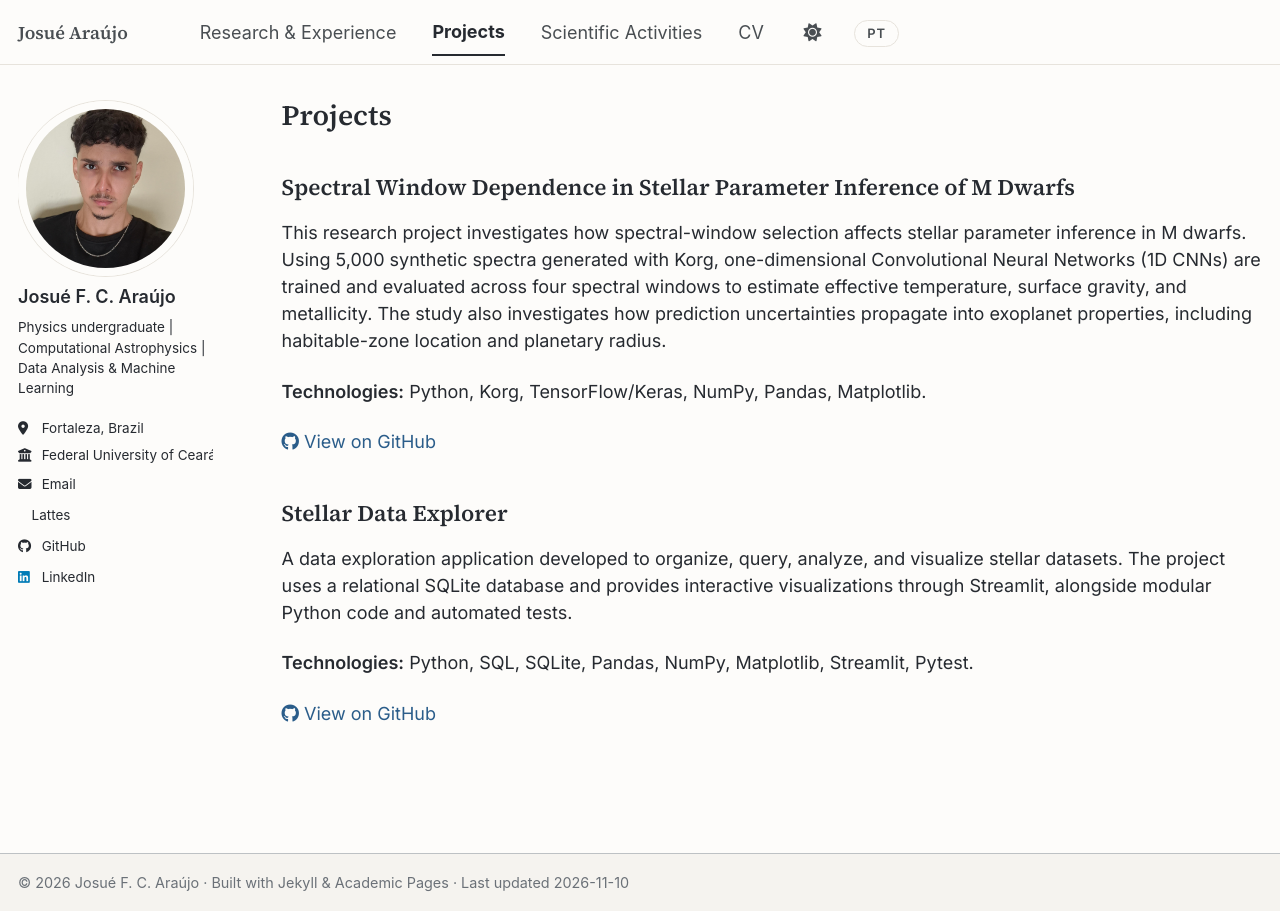
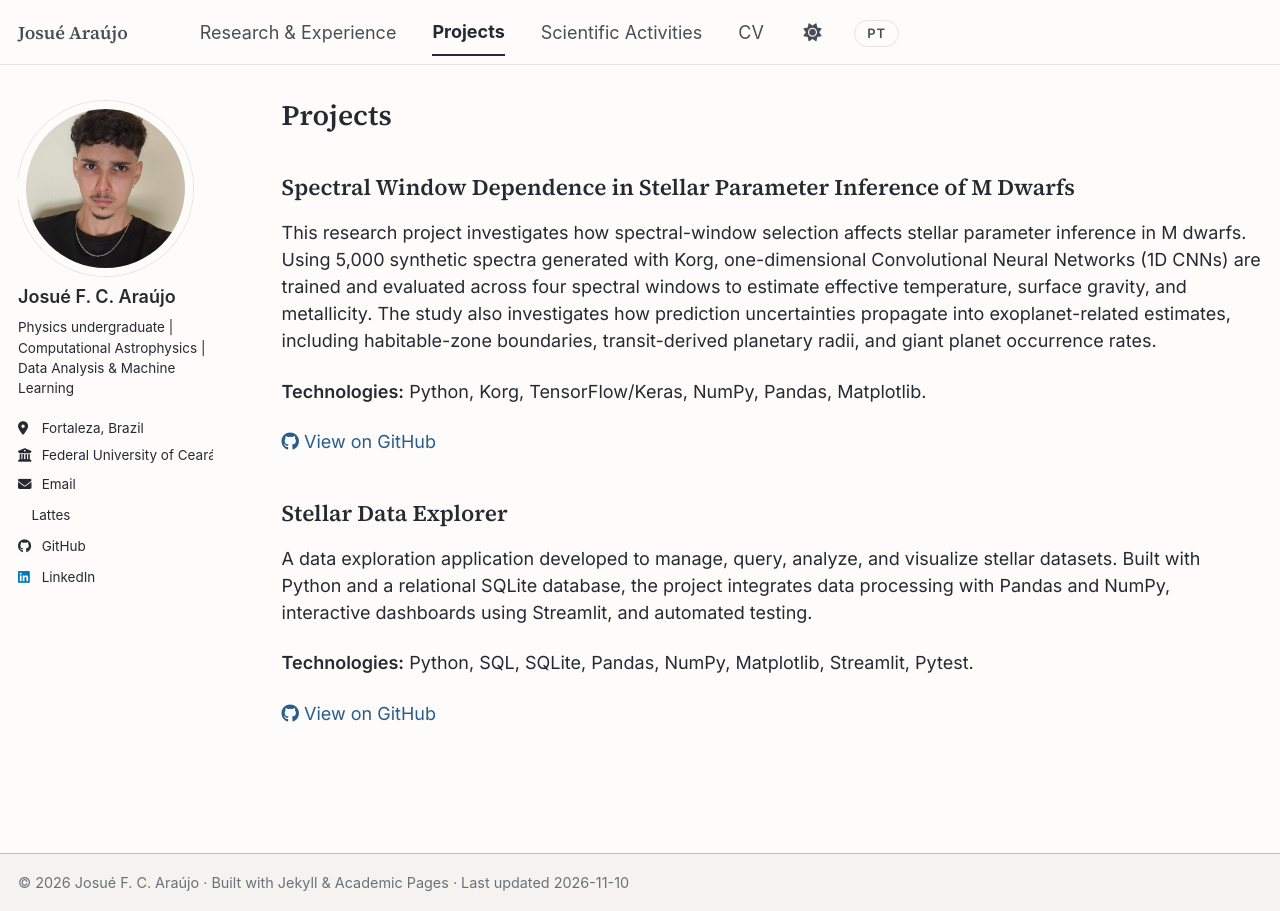
Before and after one commit to Acruxjj/Acruxjj.github.io, a Jekyll site: the page built from _pages/projects.md, in a window 1280 px wide. Built offline with Jekyll 4.4.1, drawn with Linux system fonts in a browser that asks for light colours; a style sheet for code colours, icons or effects is not loaded.

Commit message:
Update projects.md

```diff
--- a/_pages/projects.md
+++ b/_pages/projects.md
@@ -13,10 +13,10 @@ author_profile: true
 
   <p>
     <span data-lang="en">
-      This research project investigates how spectral-window selection affects stellar parameter inference in M dwarfs. Using 5,000 synthetic spectra generated with Korg, one-dimensional Convolutional Neural Networks (1D CNNs) are trained and evaluated across four spectral windows to estimate effective temperature, surface gravity, and metallicity. The study also investigates how prediction uncertainties propagate into exoplanet properties, including habitable-zone location and planetary radius.
+      This research project investigates how spectral-window selection affects stellar parameter inference in M dwarfs. Using 5,000 synthetic spectra generated with Korg, one-dimensional Convolutional Neural Networks (1D CNNs) are trained and evaluated across four spectral windows to estimate effective temperature, surface gravity, and metallicity. The study also investigates how prediction uncertainties propagate into exoplanet-related estimates, including habitable-zone boundaries, transit-derived planetary radii, and giant planet occurrence rates.
     </span>
     <span data-lang="pt">
-      Este projeto de pesquisa investiga como a seleção de janelas espectrais afeta a inferência de parâmetros estelares em anãs M. Utilizando 5.000 espectros sintéticos gerados com Korg, Redes Neurais Convolucionais unidimensionais (1D CNNs) são treinadas e avaliadas em quatro janelas espectrais para estimar temperatura efetiva, gravidade superficial e metalicidade. O estudo também investiga como as incertezas das predições se propagam para propriedades de exoplanetas, incluindo a localização da zona habitável e o raio planetário.
+      Este projeto de pesquisa investiga como a seleção de janelas espectrais afeta a inferência de parâmetros estelares em anãs M. Utilizando 5.000 espectros sintéticos gerados com Korg, Redes Neurais Convolucionais unidimensionais (1D CNNs) são treinadas e avaliadas em quatro janelas espectrais para estimar temperatura efetiva, gravidade superficial e metalicidade. O estudo também investiga como as incertezas das predições se propagam para estimativas relacionadas a exoplanetas, incluindo os limites da zona de habitabilidade, os raios planetários derivados de observações de trânsito e as taxas de ocorrência de planetas gigantes.
     </span>
   </p>
 
@@ -38,10 +38,10 @@ author_profile: true
 
   <p>
     <span data-lang="en">
-      A data exploration application developed to organize, query, analyze, and visualize stellar datasets. The project uses a relational SQLite database and provides interactive visualizations through Streamlit, alongside modular Python code and automated tests.
+      A data exploration application developed to manage, query, analyze, and visualize stellar datasets. Built with Python and a relational SQLite database, the project integrates data processing with Pandas and NumPy, interactive dashboards using Streamlit, and automated testing.
     </span>
     <span data-lang="pt">
-      Uma aplicação de exploração de dados desenvolvida para organizar, consultar, analisar e visualizar conjuntos de dados estelares. O projeto utiliza um banco de dados relacional SQLite e oferece visualizações interativas com Streamlit, além de código Python modular e testes automatizados.
+      Uma aplicação de exploração de dados desenvolvida para organizar, consultar, analisar e visualizar conjuntos de dados estelares. Desenvolvido em Python com um banco de dados relacional SQLite, o projeto integra processamento de dados com Pandas e NumPy, dashboards interativos com Streamlit e testes automatizados.
     </span>
   </p>
 
```
